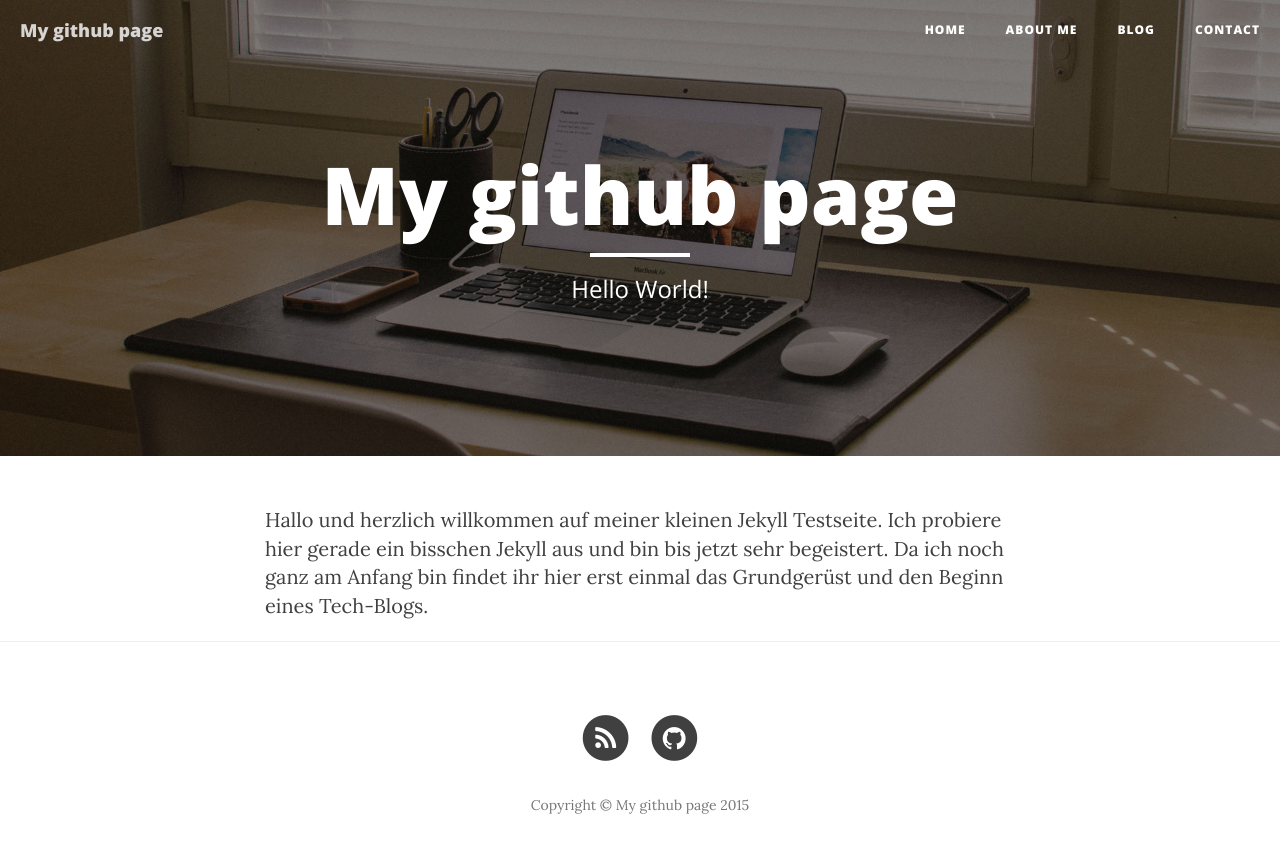
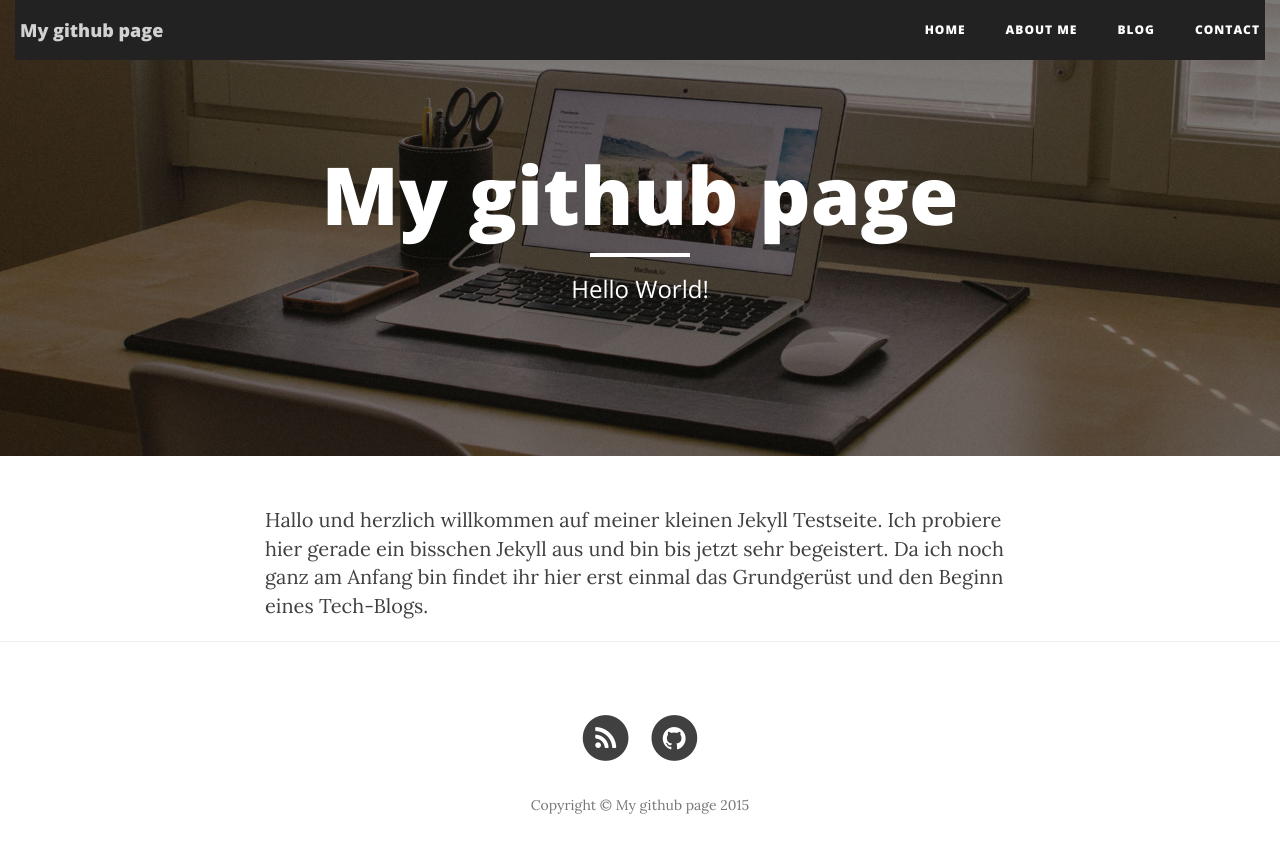
Before and after one commit to Danny4927/danny4927.github.io, a Jekyll site: the page built from index.html, in a window 1280 px wide. Shown: the top 853 px of the page. Built offline with Jekyll 4.4.1, drawn with Linux system fonts in a browser that asks for light colours; nearby versions of some CDN libraries.

Commit message:
changed navbar to inverse...from white to dark

```diff
--- a/_includes/nav.html
+++ b/_includes/nav.html
@@ -13,7 +13,7 @@
         </div>
 
         <!-- Collect the nav links, forms, and other content for toggling -->
-        <div class="collapse navbar-collapse" id="bs-example-navbar-collapse-1">
+        <div class="collapse navbar-collapse navbar-inverse" id="bs-example-navbar-collapse-1">
             <ul class="nav navbar-nav navbar-right">
                 <li>
                     <a href="{{ site.baseurl }}/">Home</a>
```
